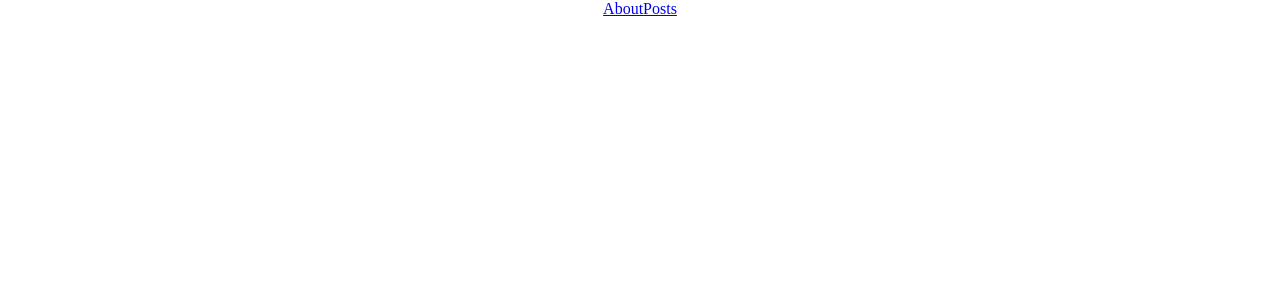
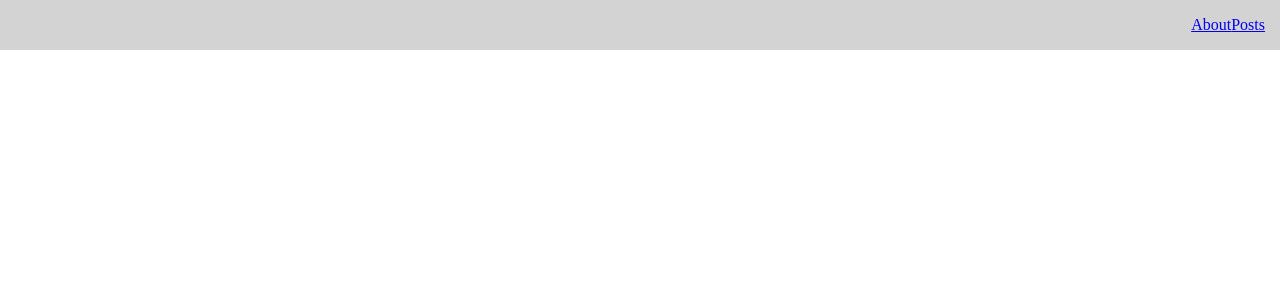
Before and after one commit to I-the-Creator/first-react-project, a React (Create React App) app: page / in a window 1280 px wide. Shown: the top 300 px of the page. Built offline with nearby package versions, Linux system fonts and the light colour scheme.

Commit message:
styles updated

```diff
--- a/src/styles/App.css
+++ b/src/styles/App.css
@@ -6,7 +6,10 @@
 
 #root {
     display: flex;
-    justify-content: center;   /* выравниваем содержимое по центру */
+    /* justify-content: center; */
+    flex-direction: column;
+    align-items: center;
+
 }
 
 .App {
@@ -55,3 +58,21 @@
     border: 2px solid #FDAC53;
     font-weight: bold;
 }
+
+/* навигационная панель */
+.navbar {
+    height: 50px;
+    /* ширина на все окно браузера */
+    width: 100vw;
+    display: flex;
+    /* выравниваем содержимое navbar по вертикали */
+    align-items: center;
+    padding: 0 15px;
+    background: lightgray;
+}
+
+/* ссылки в самом navbar  */
+.navbar__links {
+    /* ссылки будут в правлм углу */
+    margin-left: auto;
+}
```
